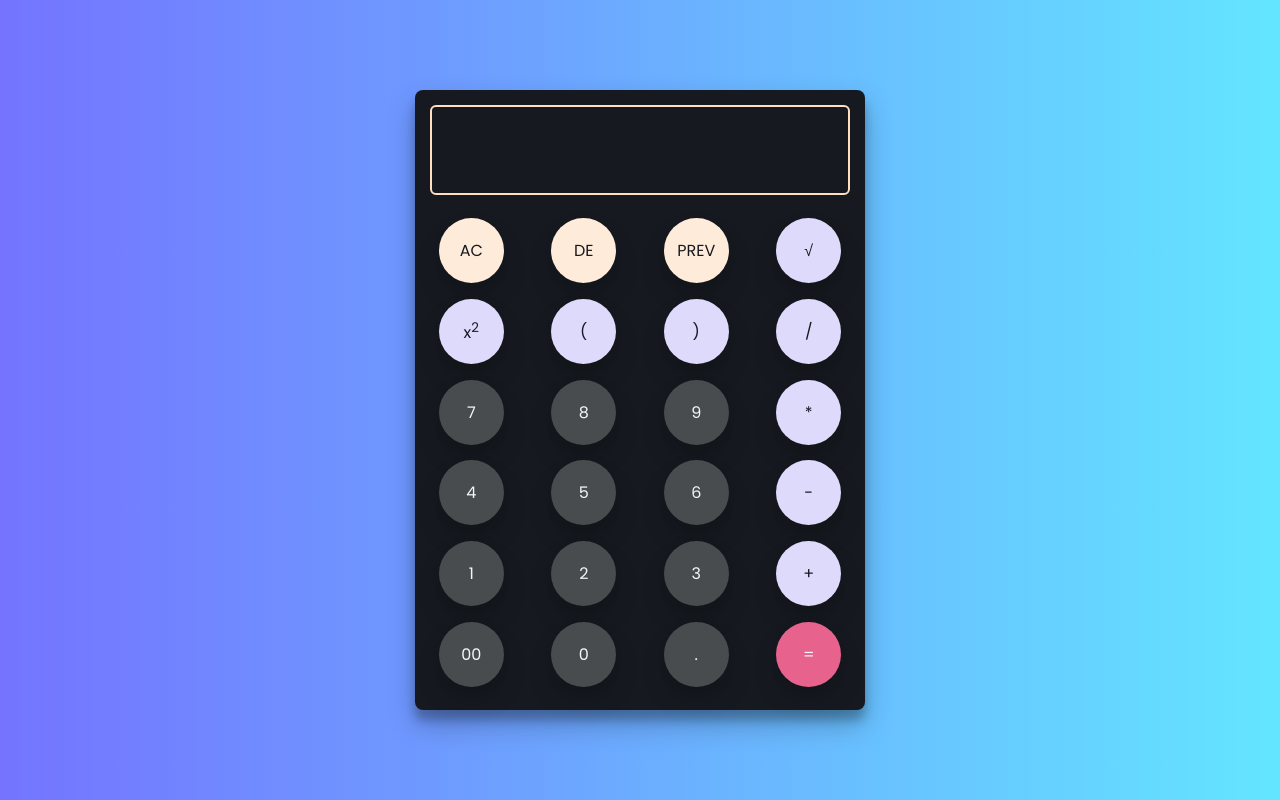
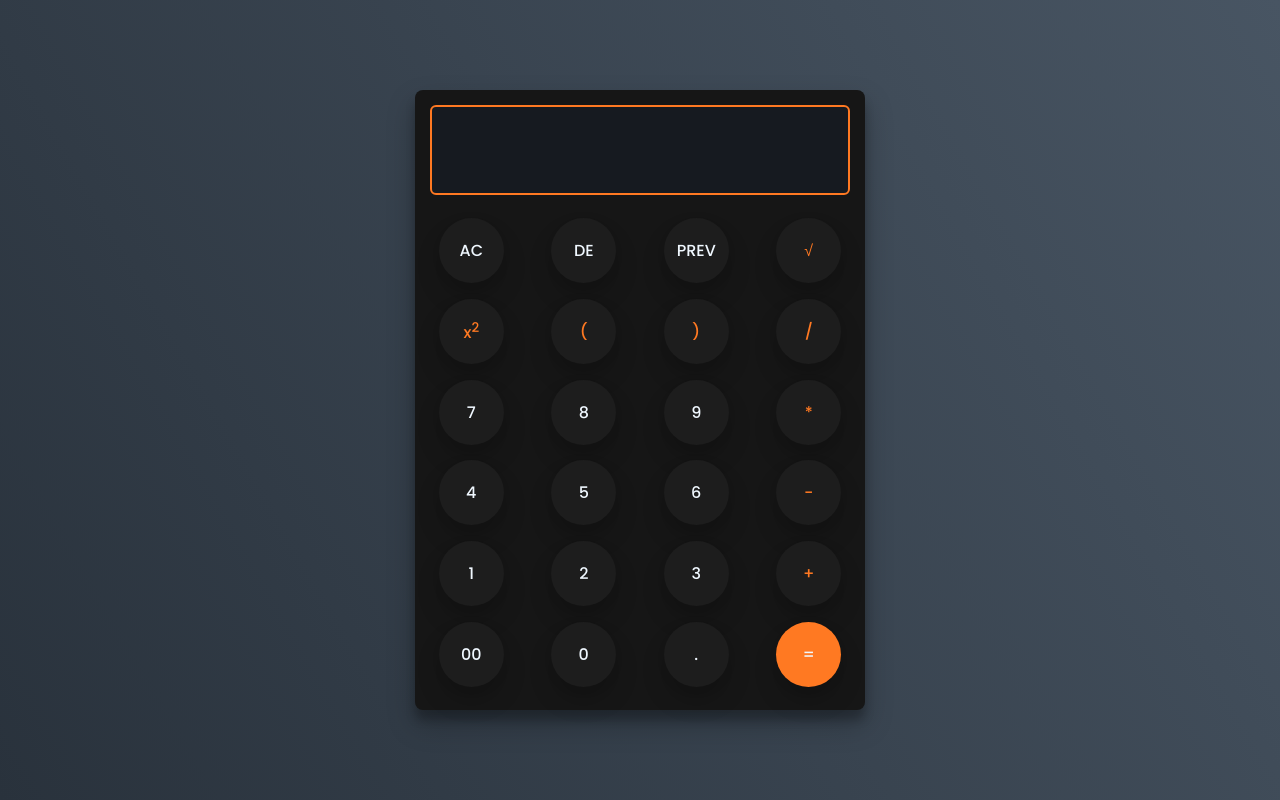
Before and after one commit to nasemul1/OIBSIP-leve-2-task-1, a plain HTML site: page index.html in a window 1280 px wide. Drawn offline with Linux system fonts and the light colour scheme.

Commit message:
modified files

```diff
--- a/index.html
+++ b/index.html
@@ -9,7 +9,7 @@
 <body>
     <div class="container">
         <div class="display-container">
-            <input id="monitor" type="text" name="display" class="display1">
+            <input id="monitor" type="text" name="display" class="display1" readonly>
         </div>
         <div class="button-container">
             <div><button class="fn" onclick="clearAll()">AC</button></div>
--- a/styles.css
+++ b/styles.css
@@ -10,8 +10,7 @@ html, body{
     width: 100vw;
     height: 100vh;
     height: 100dvh;
-    background: rgb(116,116,255);
-    background: linear-gradient(90deg, rgba(116,116,255,1) 0%, rgba(99,229,255,1) 100%);
+    background-image: linear-gradient(60deg, #29323c 0%, #485563 100%);
     display: flex;
     justify-content: center;
     align-items: center;
@@ -20,7 +19,7 @@ html, body{
 .container{
     width: 450px;
     height: 620px;
-    background-color: #161A20;
+    background-color: #161616;
     border: none;
     border-radius: 8px;
     box-shadow: rgba(0, 0, 0, 0.25) 0px 14px 28px, rgba(0, 0, 0, 0.22) 0px 10px 10px;
@@ -35,7 +34,7 @@ html, body{
 .display1{
     width: 100%;
     height: 100%;
-    border: 2px solid #ffdec1;
+    border: 2px solid #FF7922;
     border-radius: 6px;
     background-color: #161A20;
     text-align: right;
@@ -64,46 +63,37 @@ button{
     height: 65px;
     border: none;
     border-radius: 50%;
-    background-color: #484C4E;
+    background-color: #1D1D1D;
     color: aliceblue;
     font-size: 16px;
+    font-weight: 500;
     cursor: pointer;
     box-shadow: rgba(0, 0, 0, 0.15) 0px 15px 25px, rgba(0, 0, 0, 0.05) 0px 5px 10px;
 }
 button:hover{
-    background-color: rgb(89, 90, 97);
+    background-color: #3a3a3a;
 }
 .operator{
-    background-color: #DEDAFB;
-    color: #161A20;
-}
-.operator:hover{
-    background-color: #b6b1da;
+    color: #FF7922;
 }
 
 .eq{
-    border-radius: 90px;
-    background-color: #E7628D;
+    background-color: #FF7922;
     color: aliceblue;
 }
 .eq:hover{
-    background-color: #f592b1;
-    color: #161A20;
+    background-color: #fd8d42;
 }
 
-.fn{
-    background-color: #FFEBDA;
-    color: #161A20;
-}
-.fn:hover{
-    background-color: #ffdec1;
-}
+/* .fn{
+    color: #FF7922;
+} */
 @media only screen and (max-width: 550px){
     .container{
         width: 90%;
     }
     button{
-        width: 60px;
-        height: 60px;
+        width: 55px;
+        height: 55px;
     }
 }
```
